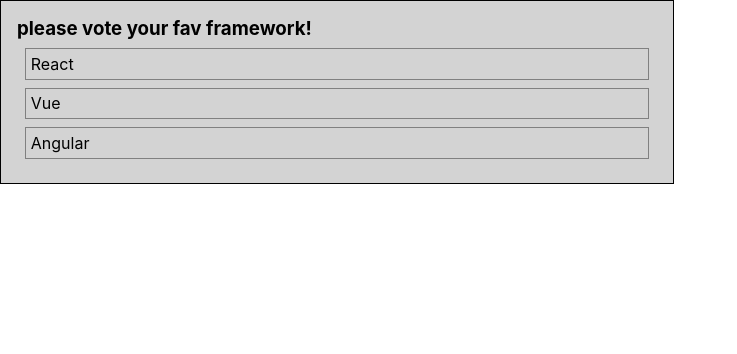
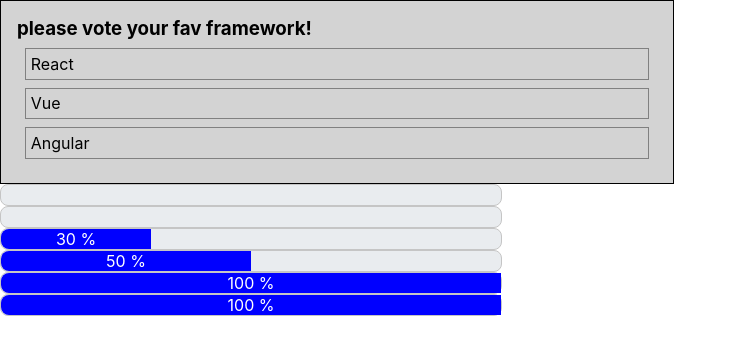
Before and after one commit to 986913/react-components, a React (Create React App) app: page / in a window 1280 px wide. Shown: the top 354 px of the page, without its empty margins (0-737 px from the left). Built offline with nearby package versions, Linux system fonts and the light colour scheme.

Commit message:
progress bar

```diff
--- a/src/App.js
+++ b/src/App.js
@@ -2,6 +2,7 @@ import './App.css';
 import { AutocompleteWrapper } from './Autocomplete';
 import { CarouselWrapper } from './Carousel';
 import { PollWrapper } from './PollWidget/Wrapper';
+import { ProgressBarWrapper } from './ProgressBar';
 
 function App() {
   return (
@@ -9,6 +10,7 @@ function App() {
       {/* <AutocompleteWrapper /> */}
       {/* <CarouselWrapper /> */}
       <PollWrapper />
+      <ProgressBarWrapper />
     </div>
   );
 }
--- a/src/PollWidget/Poll.js
+++ b/src/PollWidget/Poll.js
@@ -40,7 +40,7 @@ export const Poll = ({ header }) => {
           return (
             <li className='item' key={id} onClick={() => handleClick(item)}>
               {title}
-              <div className='progress' style={progressStyle}></div>
+              <div className='progress-poll' style={progressStyle}></div>
               {isVoted && <span className='rateText'>{`${voteRate}%`}</span>}
             </li>
           );
--- a/src/PollWidget/poll.css
+++ b/src/PollWidget/poll.css
@@ -23,7 +23,7 @@ span.rateText {
   top:50%
 }
 
-.progress {
+.progress-poll {
   height: 10px;
   position: absolute;
   height: 100%;
--- /dev/null
+++ b/src/ProgressBar/ProgressBar.js
@@ -0,0 +1,25 @@
+import React from 'react';
+import './progressbar.css';
+
+const MIN = 0;
+const MAX = 100;
+
+export const ProgressBar = ({ value }) => {
+  // handle invalid values and convert them to be within [0, 100]
+  const clampedValue = Math.min(Math.max(value, MIN), MAX);
+
+  return (
+    <div className='progress'>
+      <div
+        className='inner'
+        style={{ width: `${clampedValue}%` }}
+        role='progressbar'
+        aria-valuenow={clampedValue}
+        aria-valuemin={MIN}
+        aria-valuemax={MAX}
+      >
+        {`${clampedValue} %`}
+      </div>
+    </div>
+  );
+};
--- /dev/null
+++ b/src/ProgressBar/Wrapper.js
@@ -0,0 +1,15 @@
+import React from 'react';
+import { ProgressBar } from './ProgressBar';
+
+export const ProgressBarWrapper = () => {
+  return (
+    <div>
+      <ProgressBar value={-20} />
+      <ProgressBar value={0} />
+      <ProgressBar value={30} />
+      <ProgressBar value={50} />
+      <ProgressBar value={100} />
+      <ProgressBar value={110} />
+    </div>
+  );
+};
--- /dev/null
+++ b/src/ProgressBar/index.js
@@ -0,0 +1 @@
+export { ProgressBarWrapper } from './Wrapper.js';
--- /dev/null
+++ b/src/ProgressBar/progressbar.css
@@ -0,0 +1,24 @@
+.progress {
+  background-color: rgb(233, 236, 239);
+  border: 1px solid #c5c5c5;
+  border-radius: 8px;
+  height: 20px;
+  width: 500px;
+  position: relative;
+}
+
+.inner {
+  border-radius: 8px 0 0 8px;
+  /*
+  shortcut for :
+    border-top-left-radius
+    border-top-right-radius
+    border-bottom-right-radius
+    border-bottom-left-radius
+  */
+  background-color: blue;
+  height: 100%;
+  color: white;
+  text-align: center;
+  overflow: hidden;
+}
```
